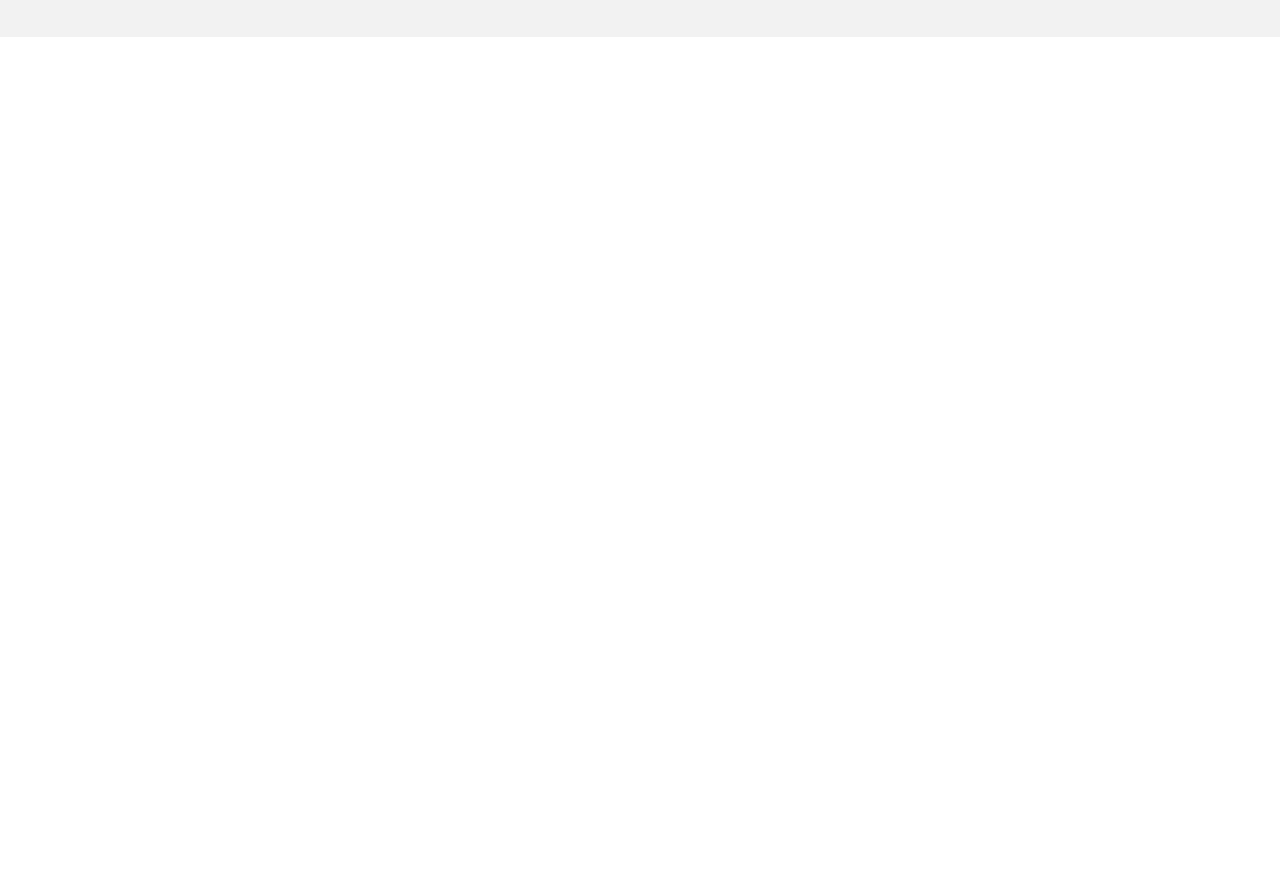
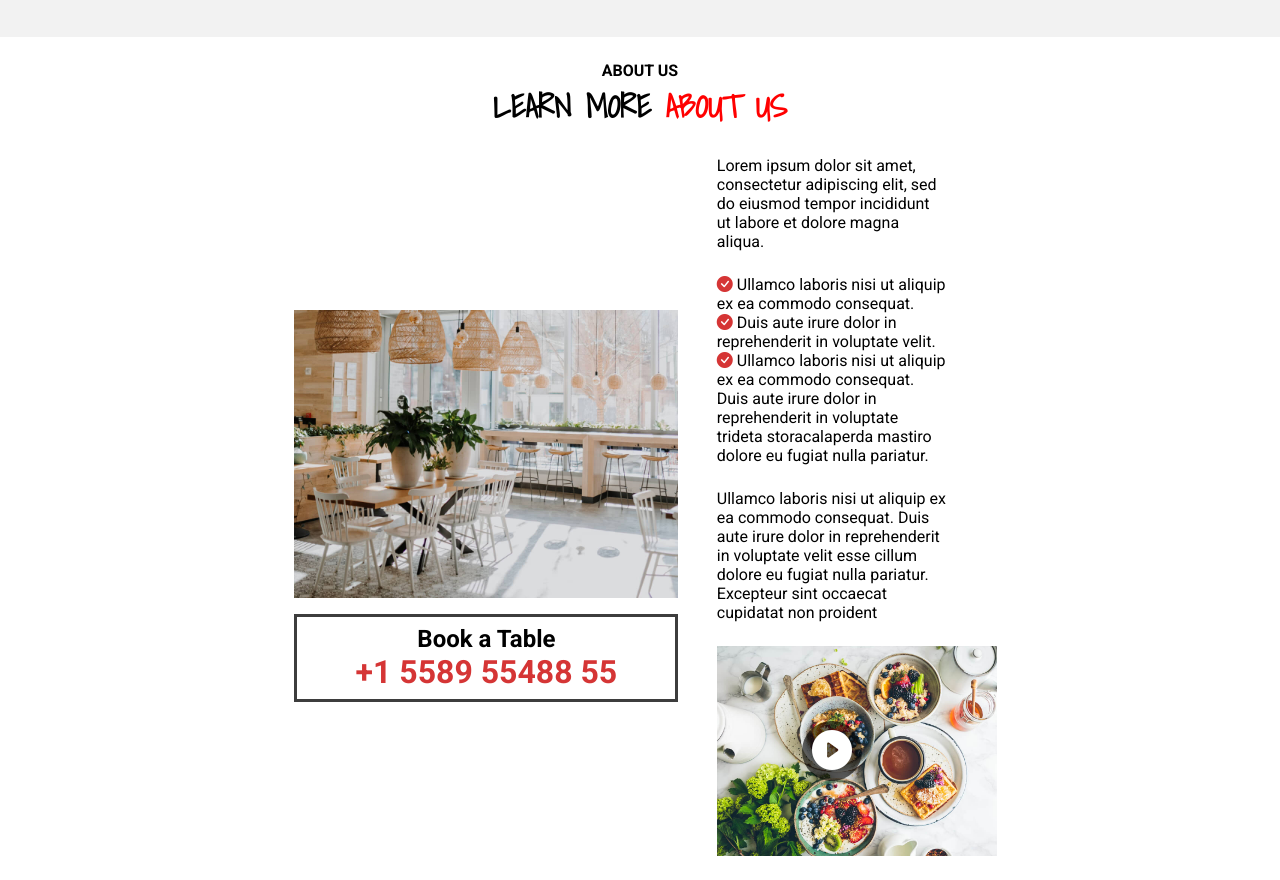
Before and after one commit to AmineElwafi/Amine_ELWAFI_finalproject_dom, a website: page index.html in a window 1280 px wide. Shown: the part 554-1434 px from the top of the page. Before the commit the page ends 800 px from the top, so only its background shows below. Drawn offline with nearby package versions, Linux system fonts and the light colour scheme.

Commit message:
second section

```diff
--- a/index.html
+++ b/index.html
@@ -46,11 +46,48 @@
             <p>We are team of talented designers making websites with Bootstrap</p>
             <div class="hero-btns">
                 <button class="book-button">Book a Table</button>
-                <button id="open" class="watch-vid-btn"><span class="watch-icon"><i class="bi bi-play-circle"></i></span> Watch
+                <button id="open" class="watch-vid-btn"><span class="watch-icon"><i
+                            class="bi bi-play-circle"></i></span> Watch
                     Video</button>
             </div>
         </div>
         <img class="floating-img" src="./public/images/menu/menu-item-1.png" alt="">
+    </div>
+    <div class="second-section">
+        <div class="aboutUs">
+            <h4>ABOUT US</h4>
+            <h1 class="AboutText">LEARN MORE <span class="AboutText">ABOUT US</span></h1>
+        </div>
+        <div class="second-sec-imageText">
+            <div class="second-sec-image">
+                <img src="./public/images/about.jpg" alt="">
+                <div class="bookNumber">
+                    <h2>Book a Table</h2>
+                    <h1>+1 5589 55488 55</h1>
+                </div>
+            </div>
+            <div class="second-sec-text">
+                <p>Lorem ipsum dolor sit amet, consectetur adipiscing elit, sed do eiusmod tempor incididunt ut labore
+                    et dolore magna aliqua.</p>
+                <div>
+                    <p><span><i class="bi bi-check-circle-fill"></i></span> Ullamco laboris nisi ut aliquip ex ea
+                        commodo consequat.</p>
+                    <p><span><i class="bi bi-check-circle-fill"></i></span> Duis aute irure dolor in reprehenderit in
+                        voluptate velit.</p>
+                    <p><span><i class="bi bi-check-circle-fill"></i></span> Ullamco laboris nisi ut aliquip ex ea
+                        commodo consequat. Duis aute irure dolor in
+                        reprehenderit in voluptate trideta storacalaperda mastiro dolore eu fugiat nulla pariatur.</p>
+                </div>
+                <p>Ullamco laboris nisi ut aliquip ex ea commodo consequat. Duis aute irure dolor in reprehenderit in
+                    voluptate velit esse cillum dolore eu fugiat nulla pariatur. Excepteur sint occaecat cupidatat non
+                    proident</p>
+                    <div class="img-wrapper">
+                        <img src="./public/images/about-2.jpg" alt="">
+                        <button class="img-btn" id="open1"><i class="bi bi-play-circle-fill"></i></button>
+                    </div>
+            </div>
+            <div></div>
+        </div>
     </div>
     <footer>
 
--- a/public/css/app.css
+++ b/public/css/app.css
@@ -135,7 +135,7 @@ h1>span {
     cursor: pointer;
 }
 
-.watch-vid-btn:hover{
+.watch-vid-btn:hover {
     color: #d53535;
     transition: 0.3s;
 }
@@ -155,13 +155,13 @@ h1>span {
     animation: float 3s ease-in-out infinite;
 }
 
-.hero-txt{
+.hero-txt {
     display: flex;
     flex-direction: column;
     gap: 3vh;
 }
 
-.hero-txt p{
+.hero-txt p {
     font-size: larger;
     color: grey;
     width: 20vw;
@@ -171,15 +171,17 @@ h1>span {
     0% {
         transform: translateY(0);
     }
+
     50% {
         transform: translateY(-20px);
     }
+
     100% {
         transform: translateY(0);
     }
 }
 
-.modal-container{
+.modal-container {
     display: flex;
     justify-content: center;
     align-items: center;
@@ -193,16 +195,16 @@ h1>span {
     pointer-events: none;
 }
 
-.modal-container.show{
+.modal-container.show {
     opacity: 1;
     pointer-events: auto;
 }
 
-.modal iframe{
+.modal iframe {
     max-width: 100%;
 }
 
-.modal button{
+.modal button {
     position: fixed;
     top: 0;
     right: 0;
@@ -213,3 +215,93 @@ h1>span {
     color: grey;
     cursor: pointer;
 }
+
+.second-section {
+    display: flex;
+    flex-direction: column;
+    justify-content: center;
+    align-items: center;
+    padding: 3vh 0;
+    gap: 3vh;
+}
+
+.second-sec-imageText {
+    display: flex;
+    justify-content: space-between;
+    align-items: center;
+    gap: 3vw;
+}
+
+.second-sec-image {
+    display: flex;
+    flex-direction: column;
+    gap: 2vh;
+}
+
+.second-sec-image img {
+    width: 30vw;
+}
+
+.second-sec-text {
+    display: flex;
+    flex-direction: column;
+    width: 18vw;
+    gap: 3vh;
+}
+
+.second-sec-text div p span {
+    color: #d53535;
+}
+
+.AboutText {
+    font-family: 'Shadows Into Light', cursive;
+    font-size: 2rem;
+}
+
+.aboutUs {
+    display: flex;
+    flex-direction: column;
+    justify-content: center;
+    align-items: center;
+}
+
+.bookNumber {
+    display: flex;
+    flex-direction: column;
+    align-items: center;
+    border: #3d3d3d solid 3px;
+    padding: 1vh 0;
+}
+
+.bookNumber h1 {
+    color: #d53535;
+}
+
+.img-wrapper {
+    position: relative;
+    display: inline-block;
+}
+
+.img-wrapper img {
+    width: 35vh;
+    display: block;
+}
+
+.img-btn {
+    position: absolute;
+    top: 50%;
+    left: 50%;
+    transform: translate(-50%, -50%);
+    border: none;
+    background: #00000099;
+    color: white;
+    font-size: 2.5rem;
+    width: 60px;
+    height: 60px;
+    border-radius: 50%;
+    cursor: pointer;
+}
+
+.img-btn:hover {
+    background: #000000cc;
+}
--- a/public/js/app.js
+++ b/public/js/app.js
@@ -1,10 +1,16 @@
 const open = document.getElementById('open')
+const open1 = document.getElementById('open1')
 const close = document.getElementById('close')
 const modalContainer = document.getElementById('modalContainer')
 
 open.addEventListener('click', () => {
     modalContainer.classList.add('show');
 })
+
+open1.addEventListener('click', () => {
+    modalContainer.classList.add('show');
+})
+
 close.addEventListener('click', () => {
     modalContainer.classList.remove('show');
 })
```
